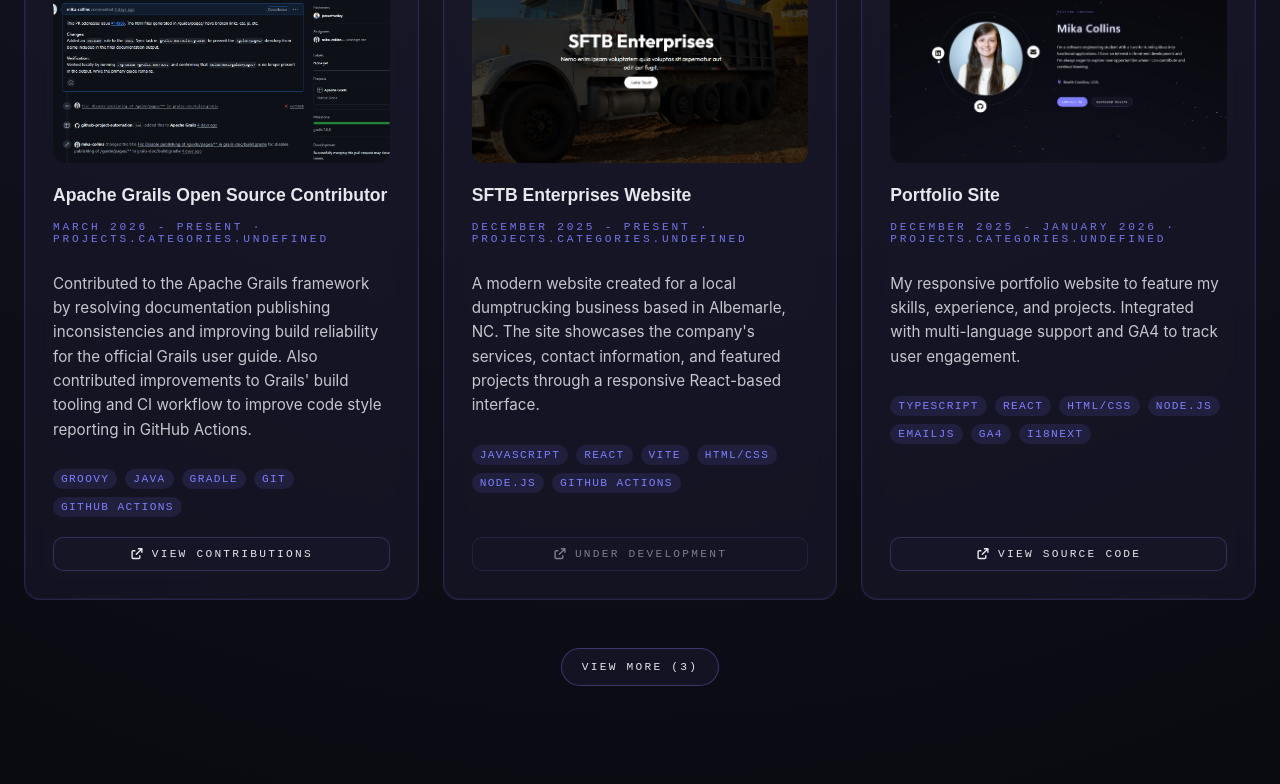
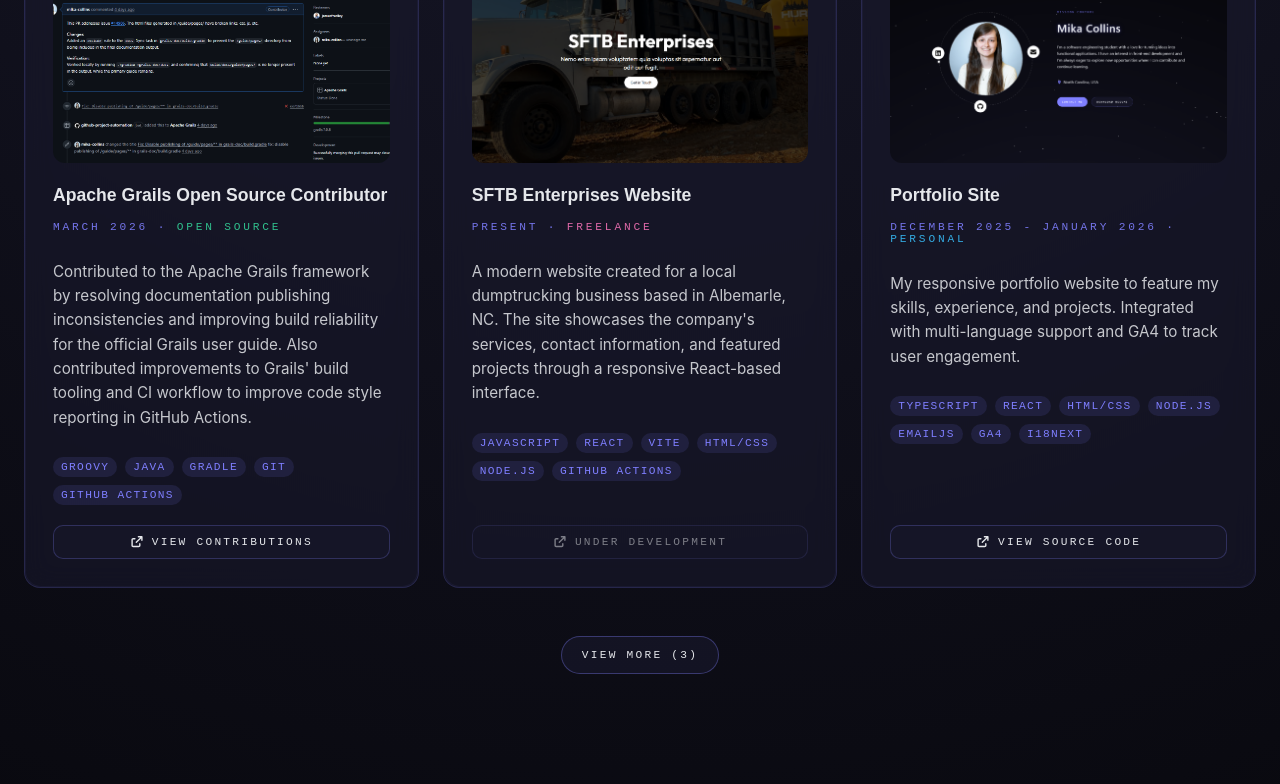
Before and after one commit to mika-collins/mika-collins.github.io, a React (Vite) app: page / in a window 1280 px wide. Shown: the part 2598-3382 px from the top of the page. Built offline with nearby package versions, Linux system fonts and the light colour scheme; no server answers.

Commit message:
feat: add project categories to English and Spanish translations

```diff
--- a/src/i18n/en.ts
+++ b/src/i18n/en.ts
@@ -117,10 +117,17 @@ const en = {
       title: "My Projects",
       viewLess: "View Less",
       viewMore: "View More ({{count}})",
+      categories: {
+        personal: "Personal",
+        openSource: "Open Source",
+        academic: "Academic",
+        freelance: "Freelance",
+      },
       list: [
         {
           title: "Apache Grails Open Source Contributor",
-          timeframe: "March 2026 - Present",
+          category: "openSource",
+          timeframe: "March 2026",
           description: "Contributed to the Apache Grails framework by resolving documentation publishing inconsistencies and improving build reliability for the official Grails user guide. Also contributed improvements to Grails' build tooling and CI workflow to improve code style reporting in GitHub Actions.",
           image: "/ApacheGrails/MergedPR.png",
           tech: ["Groovy", "Java", "Gradle", "Git", "GitHub Actions"],
@@ -130,7 +137,8 @@ const en = {
         },
         {
           title: "SFTB Enterprises Website",
-          timeframe: "December 2025 - Present",
+          category: "freelance",
+          timeframe: "Present",
           description: "A modern website created for a local dumptrucking business based in Albemarle, NC. The site showcases the company's services, contact information, and featured projects through a responsive React-based interface.",
           image: "/SFTB/SFTBWebsite.png",
           tech: ["Javascript", "React", "Vite", "HTML/CSS", "Node.js", "GitHub Actions"],
@@ -140,6 +148,7 @@ const en = {
         },
         {
           title: "Portfolio Site",
+          category: "personal",
           timeframe: "December 2025 - January 2026",
           description: "My responsive portfolio website to feature my skills, experience, and projects. Integrated with multi-language support and GA4 to track user engagement.",
           image: "/PersonalPortfolio/PersonalPortfolio.png",
@@ -150,6 +159,7 @@ const en = {
         },
         {
           title: "The Floor is Lava",
+          category: "academic",
           timeframe: "August 2025 - December 2025",
           description: "A web application that visualizes real-time room occupancy by scanning WiFi signals via Raspberry Pis and displays the data as a dynamic heatmap.",
           image: "/Heatmap/HeatmapTutorial.png",
@@ -160,6 +170,7 @@ const en = {
         },
         {
           title: "Internship Application Tracker",
+          category: "personal",
           timeframe: "Summer 2025",
           description: "A Java-based application designed to help students track, organize, and manage their internship applications throughout college.",
           image: "/InternshipTracker/InternshipTracker.png",
@@ -170,6 +181,7 @@ const en = {
         },
         {
           title: "Halloween Store Website",
+          category: "academic",
           timeframe: "August 2025 - October 2025",
           description: "A mock website for a Halloween store built through a series of labs for a client-side web development course.",
           image: "/HalloweenStore/HalloweenStore.png",
--- a/src/i18n/es.ts
+++ b/src/i18n/es.ts
@@ -117,10 +117,17 @@ const es = {
       title: "Mis Proyectos",
       viewLess: "Ver Menos",
       viewMore: "Ver Más ({{count}})",
+      categories: {
+        personal: "Personal",
+        openSource: "Código Abierto",
+        academic: "Académico",
+        freelance: "Freelance",
+      },
       list: [
         {
           title: "Colaboradora de Código Abierto a Apache Grails",
-          timeframe: "Marzo 2026 - Presente",
+          category: "openSource",
+          timeframe: "Marzo 2026",
           description: "Contribuí al framework de Apache Grails resolviendo inconsistencias en la publicación de documentación y mejorando la confiabilidad de la construcción para la guía oficial de usuarios de Grails. También contribuí con mejoras al tooling de construcción y al flujo de trabajo de CI para mejorar el informe de estilo de código en GitHub Actions.",
           image: "/ApacheGrails/MergedPR.png",
           tech: ["Groovy", "Java", "Gradle", "Git", "GitHub Actions"],
@@ -130,7 +137,8 @@ const es = {
         },
         {
           title: "Sitio web de SFTB Enterprises",
-          timeframe: "Diciembre 2025 - Presente",
+          category: "freelance",
+          timeframe: "Presente",
           description: "Un sitio web moderno creado para un negocio local de camiones de volteo con sede en Albemarle, NC. El sitio muestra los servicios de la empresa, la información de contacto y los proyectos destacados a través de una interfaz basada en React responsive.",
           image: "/SFTB/SFTBWebsite.png",
           tech: ["Javascript", "React", "Vite", "HTML/CSS", "Node.js", "GitHub Actions"],
@@ -140,6 +148,7 @@ const es = {
         },
         {
           title: "Sitio de Portafolio",
+          category: "personal",
           timeframe: "Diciembre 2025 - Enero 2026",
           description: "Mi portafolio web con diseño adaptable para exhibir mis habilidades, experiencia y proyectos. Cuenta con soporte multilingüe e integración con GA4 para analizar la interacción de los usuarios.",
           image: "/PersonalPortfolio/PersonalPortfolio.png",
@@ -150,6 +159,7 @@ const es = {
         },
         {
           title: "The Floor is Lava",
+          category: "academic",
           timeframe: "Agosto 2025 - Diciembre 2025",
           description: "Una aplicación web que visualiza la ocupación de habitaciones en tiempo real escaneando señales WiFi a través de Raspberry Pis y muestra los datos como un mapa de calor dinámico.",
           image: "/Heatmap/HeatmapTutorial.png",
@@ -160,6 +170,7 @@ const es = {
         },
         {
           title: "Rastreador de Solicitudes de Prácticas",
+          category: "personal",
           timeframe: "Verano 2025",
           description: "Una aplicación basada en Java diseñada para ayudar a los estudiantes a rastrear, organizar y gestionar sus solicitudes de prácticas durante la universidad.",
           image: "/InternshipTracker/InternshipTracker.png",
@@ -170,6 +181,7 @@ const es = {
         },
         {
           title: "Sitio de la Tienda de Halloween",
+          category: "academic",
           timeframe: "Agosto 2025 - Octubre 2025",
           description: "Un sitio web simulado para una tienda de Halloween construido a través de una serie de laboratorios para un curso de desarrollo web del lado del cliente.",
           image: "/HalloweenStore/HalloweenStore.png",
```
